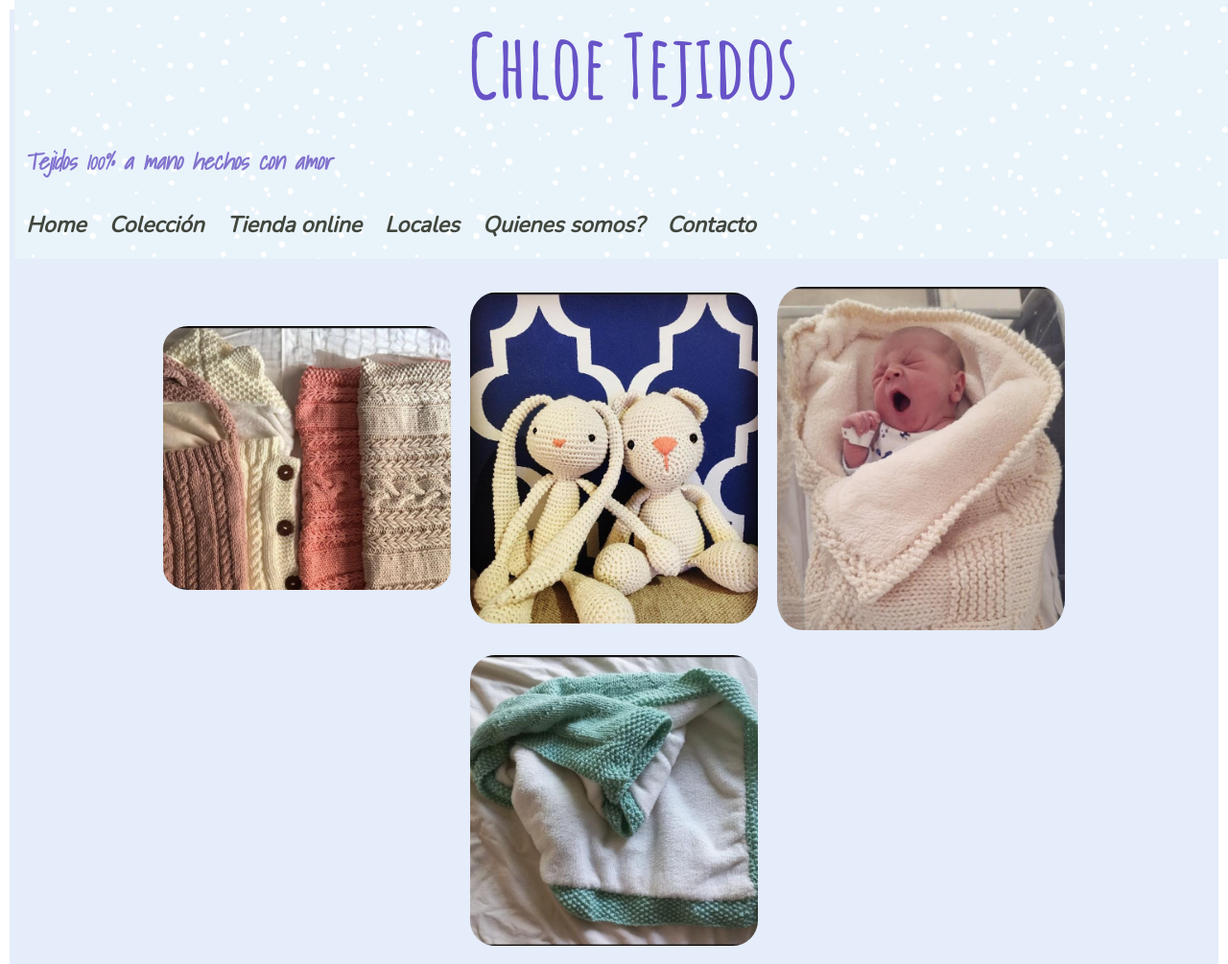
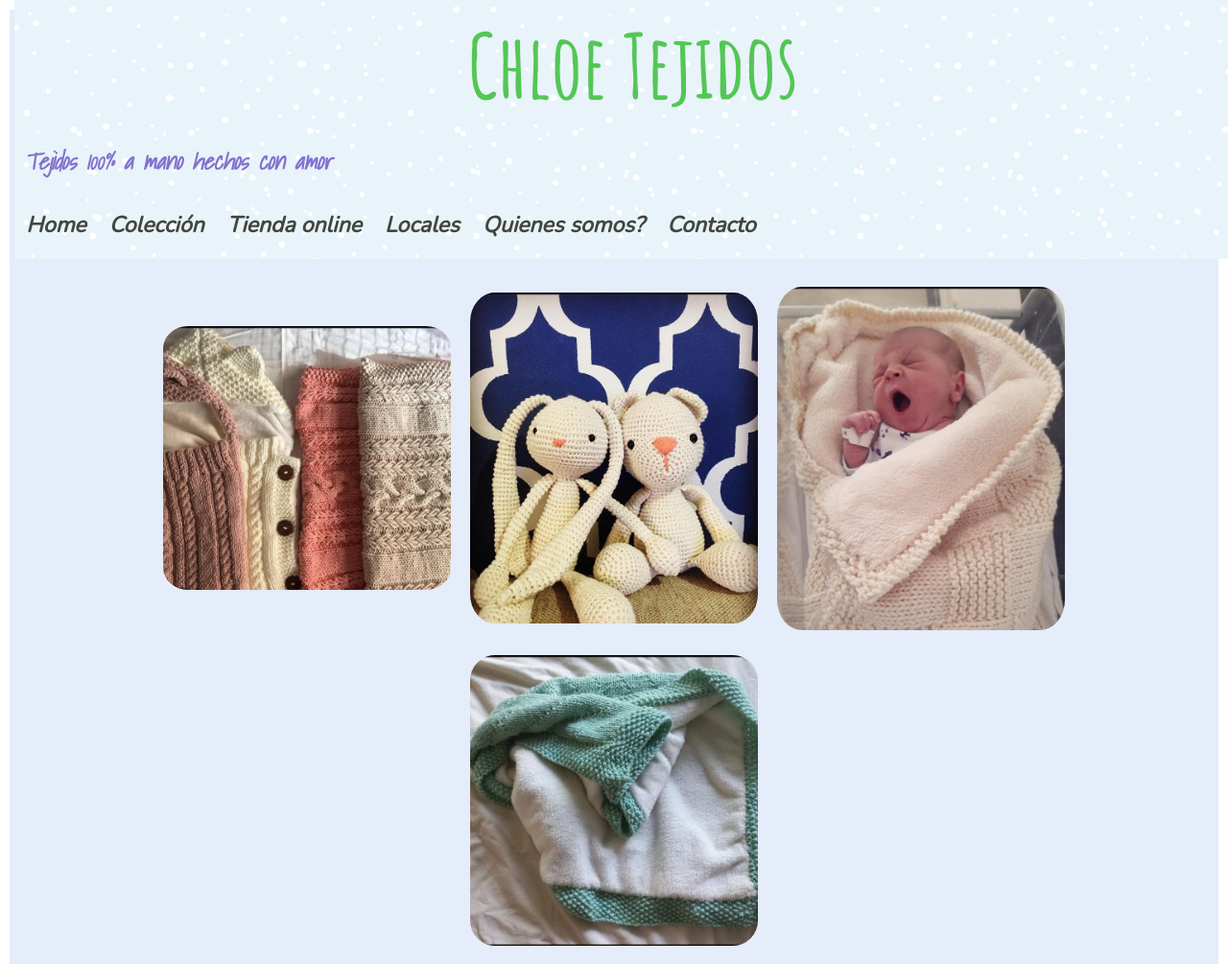
Before and after one commit to Cgz91/ProyectoChloe, a plain HTML site: page index.html in a window 1280 px wide. Shown: the top 1005 px of the page at 96% size. Drawn offline with nearby package versions, Linux system fonts and the light colour scheme.

Commit message:
cambiotitulo

```diff
--- a/assets/css/style.css
+++ b/assets/css/style.css
@@ -223,7 +223,7 @@ grid-template-areas:
         font-family: 'Amatic SC', cursive;
         text-align: center;
         font-weight: bold;
-        color: #6753C7;
+        color: #53c755;
         font-size: 92px;
     }
 
```
